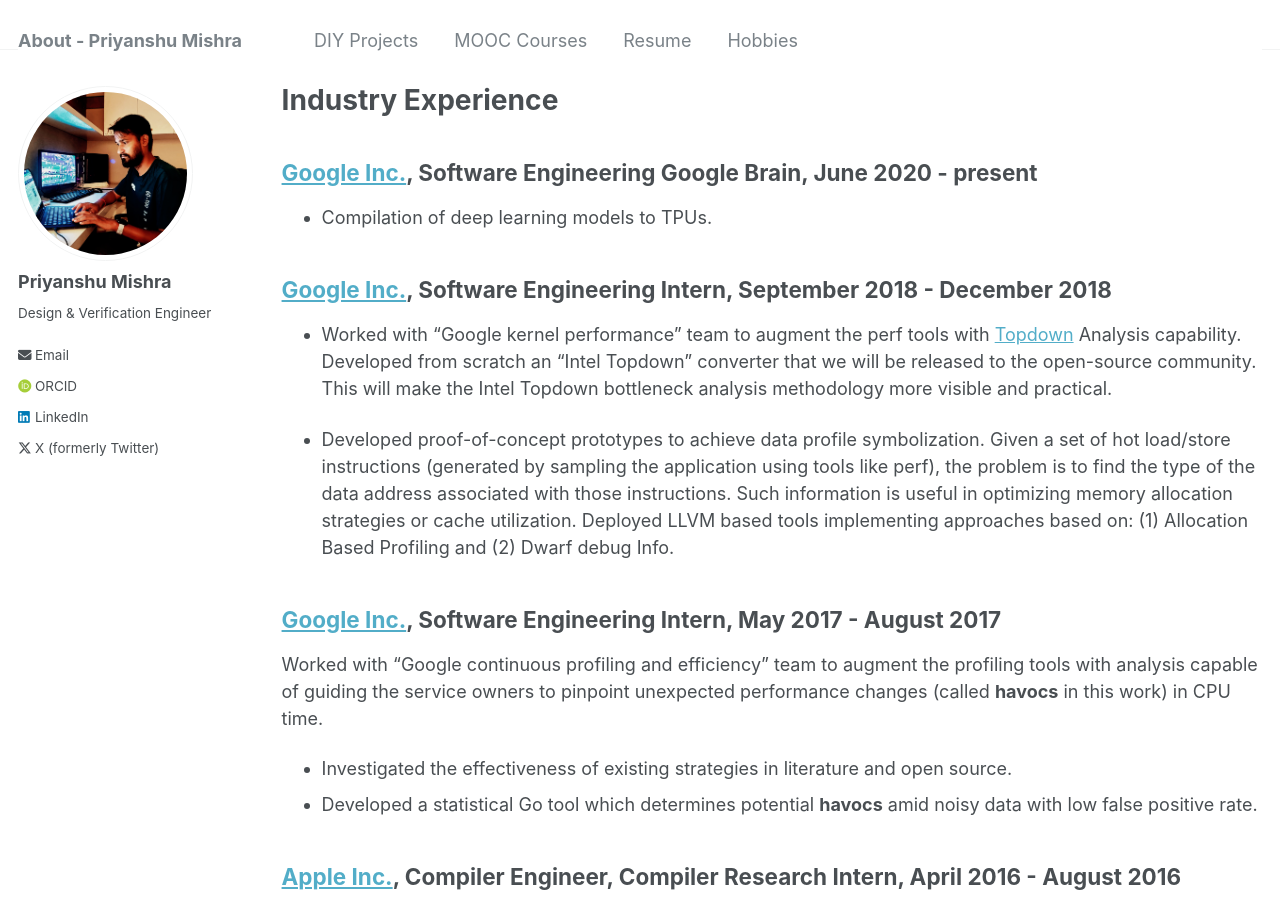
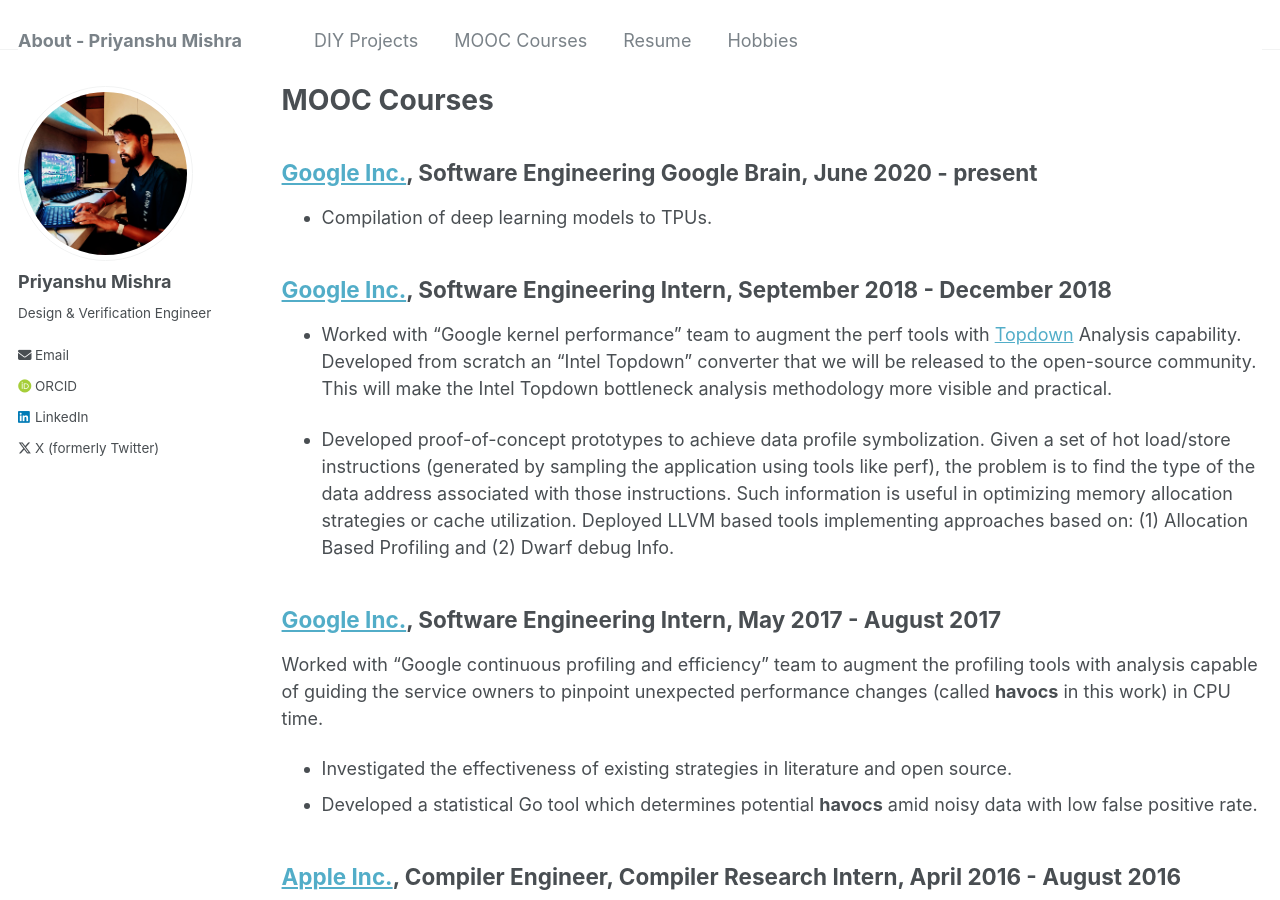
Before and after one commit to Priyanshumishra77/priyanshu.github.io, a Jekyll site: the page built from _pages/mooc-courses.md, in a window 1280 px wide and 900 px high. Built offline with Jekyll 4.4.1, drawn with Linux system fonts in a browser that asks for light colours; some web fonts are replaced.

Commit message:
Update mooc-courses.md

```diff
--- a/_pages/mooc-courses.md
+++ b/_pages/mooc-courses.md
@@ -1,10 +1,10 @@
 ---
 layout: archive
-title: "Industry Experience"
-permalink: /industry/
+title: "MOOC Courses"
+permalink: /mooc courses/
 author_profile: true
 redirect_from:
-  - /industry
+  - /mooc courses
 ---
 
 [Google Inc.](https://www.google.com/intl/en/about/), Software Engineering Google Brain, June 2020 - present
```
